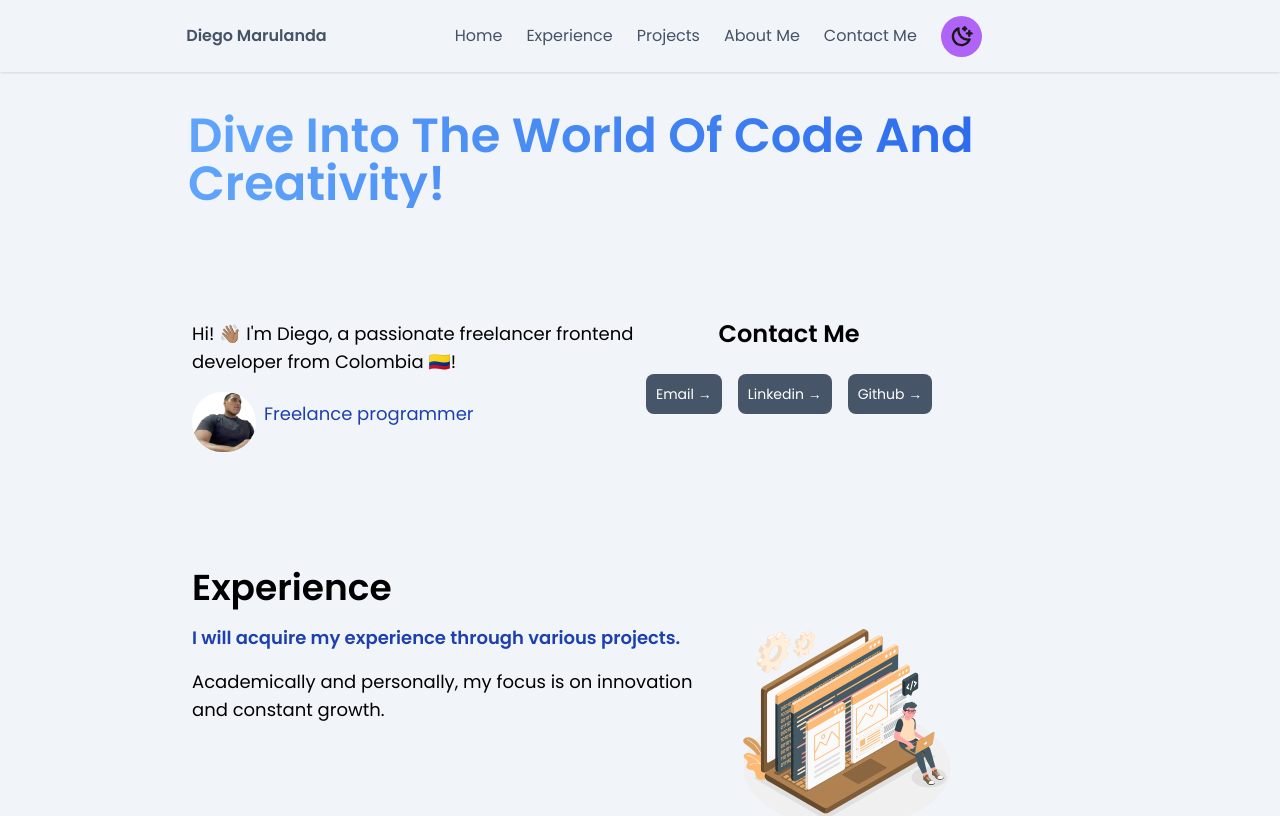
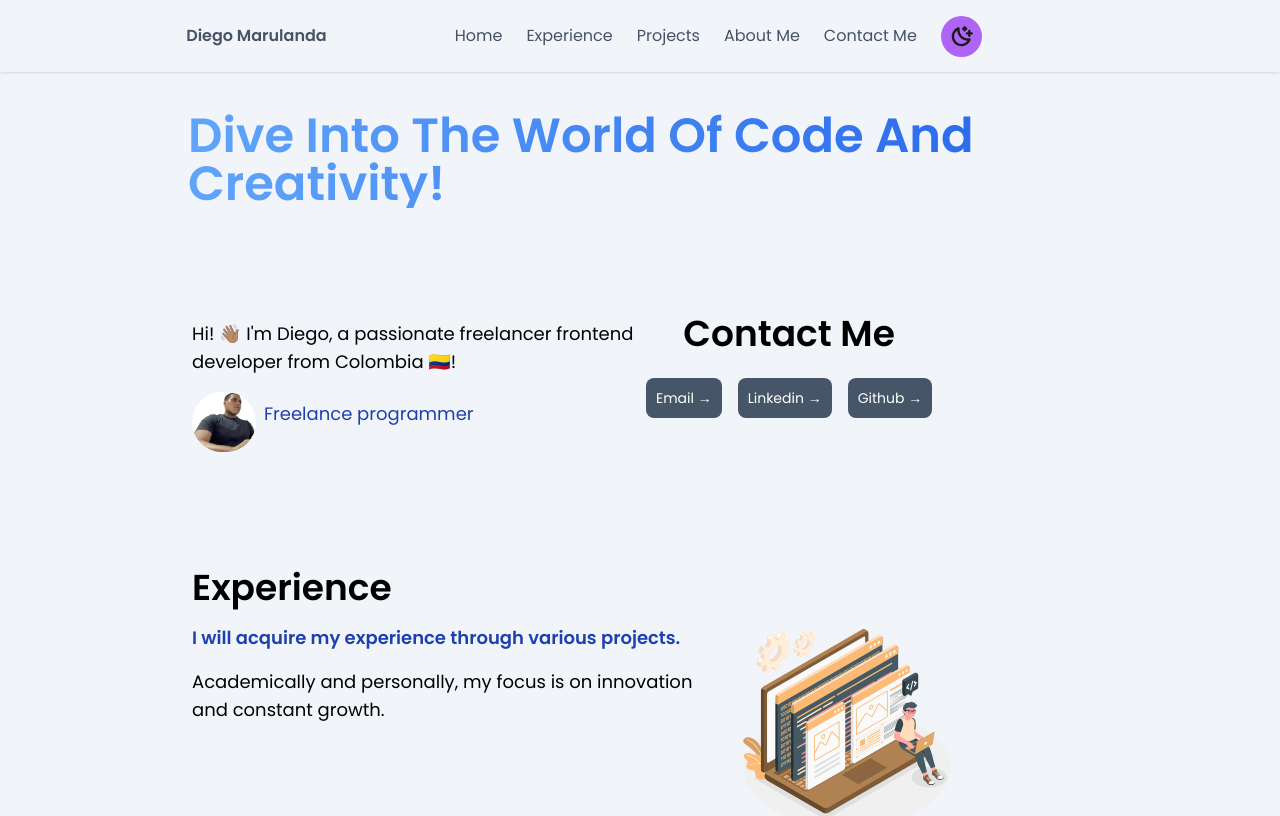
Before and after one commit to DiegoMarulandaB/Portfolio, a Next.js app: page / in a window 1280 px wide. Shown: the top 816 px of the page. Built offline with nearby package versions, Linux system fonts and the light colour scheme.

Commit message:
feat: :sparkles: add new size contact me

```diff
--- a/src/components/Contact/Contact.tsx
+++ b/src/components/Contact/Contact.tsx
@@ -29,7 +29,7 @@ const Contact = () => {
                 </div>
               </div>
               <div className="md:5/12 lg:w-5/2">
-                <div className="pt-16 mr-4 mt-2 mb-4 text-2xl font-semibold flex flex-col items-start text-start justify-start md:items-center md:text-center md:justify-center">
+                <div className="pt-16 mr-4 mt-2 mb-4 text-4xl sm:text-6xl md:text-4xl lg:text-4xl xl:text-7xl font-extrabold capitalize flex flex-col items-start text-start justify-start md:items-center md:text-center md:justify-center">
                   <h2>Contact Me</h2>
                 </div>
                 <div className="flex flex-col-row items-start text-start justify-start md:items-center md:text-center md:justify-center">
```
